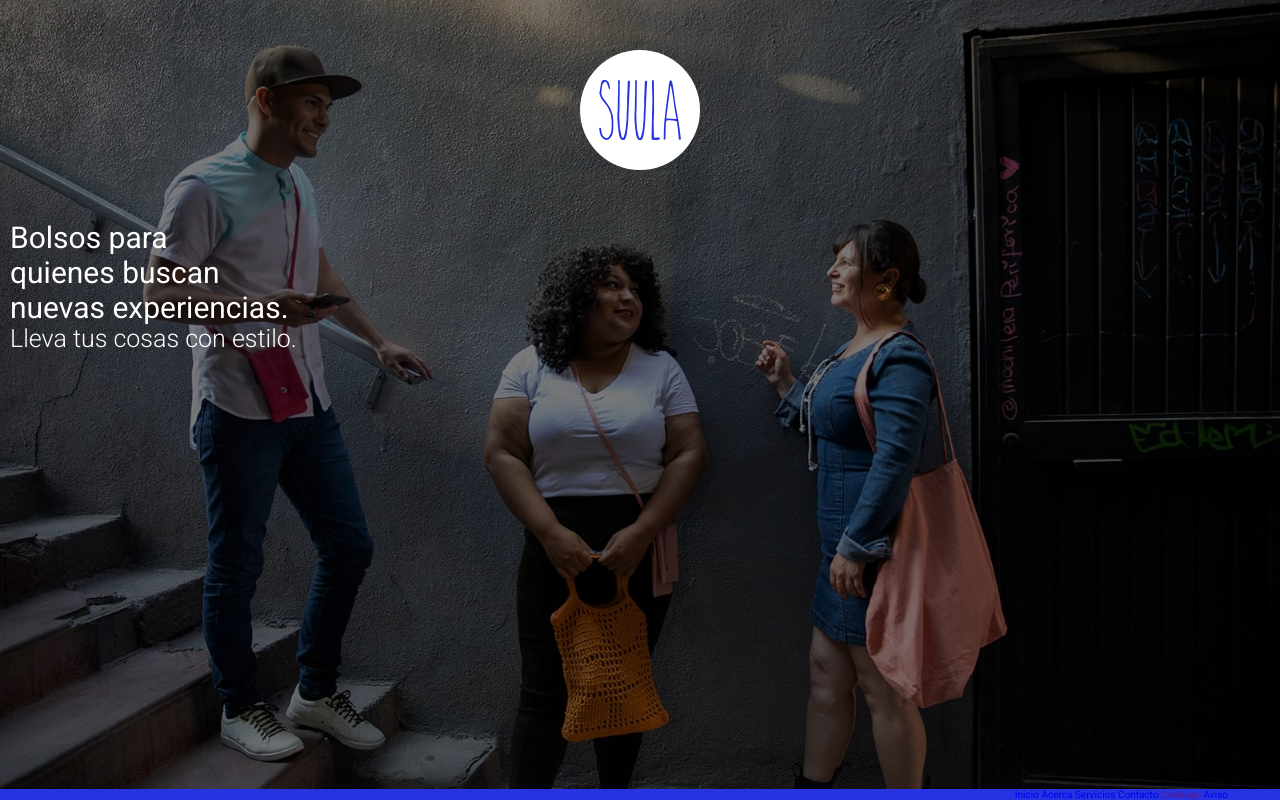
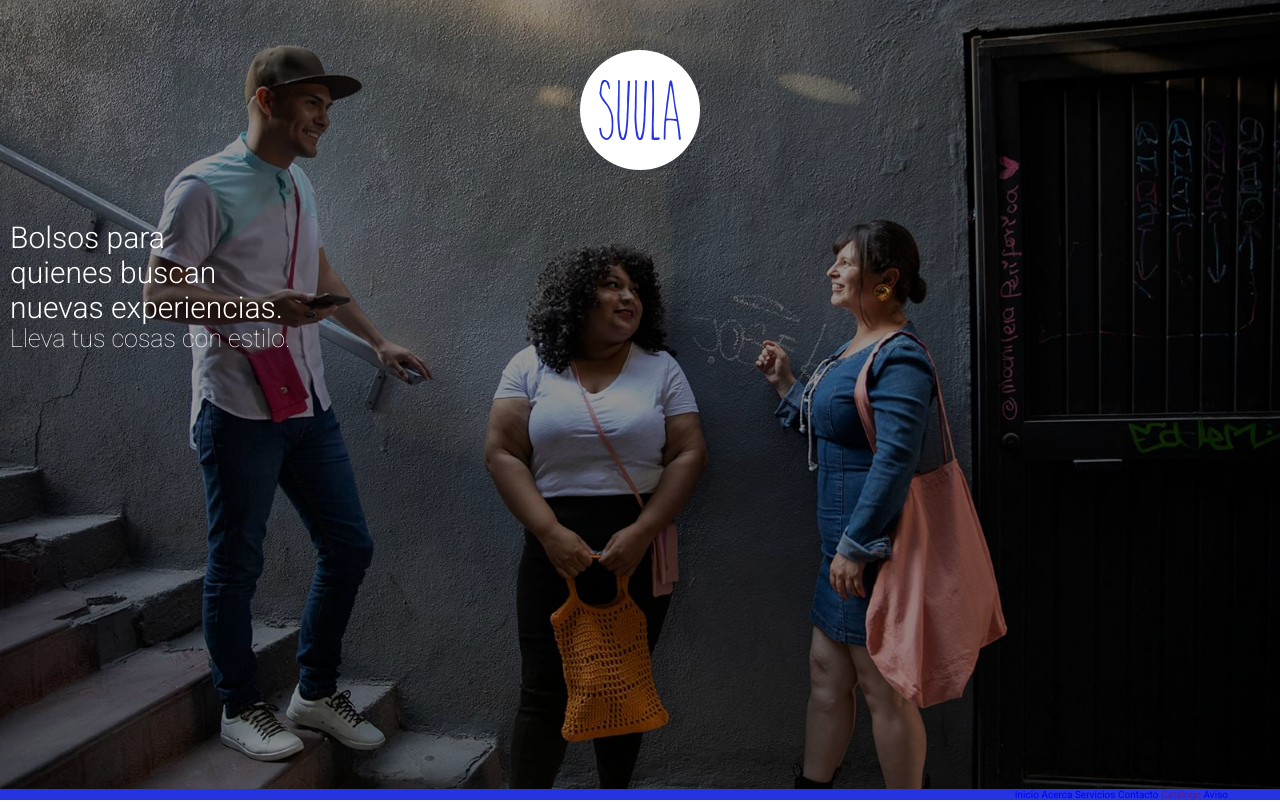
Before and after one commit to marco-jaram/Suula, a website: page index.html in a window 1280 px wide. Shown: the top 803 px of the page. Drawn offline with Linux system fonts and the light colour scheme.

```diff
--- a/app/scss/layout/_headers.scss
+++ b/app/scss/layout/_headers.scss
@@ -12,7 +12,7 @@
     height: 100%;
     background-color: black;
     position: absolute;
-    opacity: .5;
+    opacity: .4;
 }
 
 @include tablet {
@@ -52,14 +52,14 @@
 line-height: 3.5rem;
 
         font-family: $fuentePrincipal;
-        font-weight: $bold;
+        font-weight: $regular;
         margin: 0px;
         font-size: 3rem;
 
     }
     h2{
         font-family: $fuentePrincipal;
-        font-weight: $regular;
+        font-weight: $delgada;
         margin: 0px;
         font-size: 2.5rem;
 
```
Also changed, not shown: dist/css/style.css.
